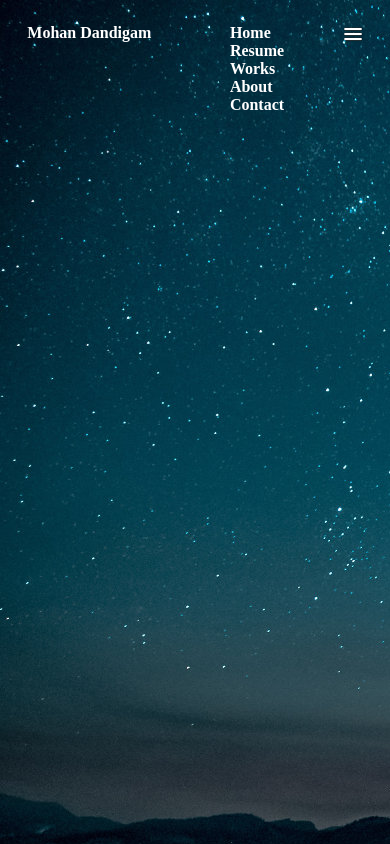
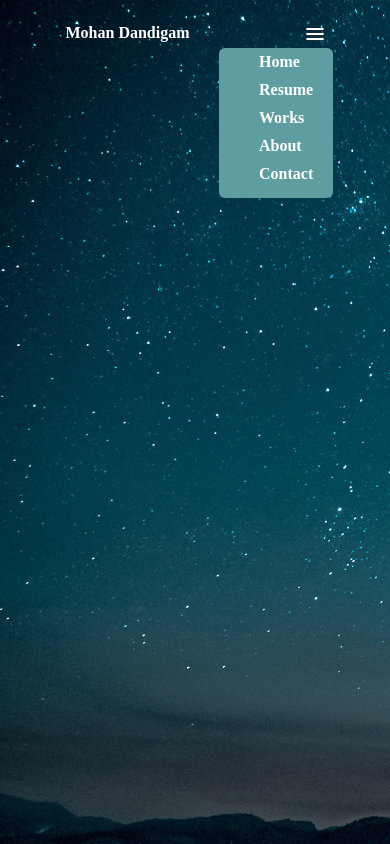
Before and after one commit to mohandand/myportfolio, a React (Create React App) app: page / in a window 390 px wide. Both pictures are taken after a click on the picture 314 px from the left and 34 px from the top of the page. Built offline with nearby package versions, Linux system fonts and the light colour scheme.

Commit message:
updated code

```diff
--- a/public/App.css
+++ b/public/App.css
@@ -50,21 +50,30 @@ li{
         display: flex;
         flex-direction: row;
         justify-content: space-around;
+        position: relative;
     }
     .myname{
        color:white;
        font-weight: bold;
        margin-top: 16px;
     }
-    .menu{
+    .mob-menu{
         list-style-type: none;
         color:white;
         font-weight: bold;
         display: flex;
         flex-direction: column;
+        min-width: 50px;
+        height: 150px;
+        background-color: cadetblue;
+        position: absolute;
+        left:260px;
+        top: 24px;
+        border-radius: 6px
     }
     li{
         margin-right:20px;
+        padding:5px 0px;
     }
     .menuitem:hover{
         color:#c5cae9;
@@ -77,5 +86,56 @@ li{
         width:20px;
         display: block;
     }
+    .head{
+        position:relative
+    }
+}
+@media (max-width: 450px) {
+    .mob-menu{
+        list-style-type: none;
+        color:white;
+        font-weight: bold;
+        display: flex;
+        flex-direction: column;
+        min-width: 50px;
+        height: 150px;
+        background-color: cadetblue;
+        position: absolute;
+        left:230px;
+        top: 24px;
+        border-radius: 6px
+    }
+}
+@media (max-width: 400px) {
+    .mob-menu{
+        list-style-type: none;
+        color:white;
+        font-weight: bold;
+        display: flex;
+        flex-direction: column;
+        min-width: 50px;
+        height: 150px;
+        background-color: cadetblue;
+        position: absolute;
+        left:211px;
+        top: 24px;
+        border-radius: 6px
+    }
+}
 
+@media (max-width: 350px) {
+    .mob-menu{
+        list-style-type: none;
+        color:white;
+        font-weight: bold;
+        display: flex;
+        flex-direction: column;
+        min-width: 50px;
+        height: 150px;
+        background-color: cadetblue;
+        position: absolute;
+        left:167px;
+        top: 24px;
+        border-radius: 6px
+    }
 }
--- a/src/components/Header.js
+++ b/src/components/Header.js
@@ -24,9 +24,10 @@ const Header = () => {
       }, [])
 
     return(
+    <div className="head">
         <div className="headercontainer">
             <div className="myname">Mohan Dandigam</div>
-            {(toggleMenu || screenWidth > 500) && <ul className="menu">
+            {(screenWidth > 500) && <ul className="menu">
                 <li className="menuitem">Home</li>
                 <li className="menuitem">Resume</li>
                 <li className="menuitem">Works</li>
@@ -35,6 +36,17 @@ const Header = () => {
             </ul>}
             <img className="mobile-menu" onClick={toggleNav}src="images/menu.JPG" alt="Open Navigation"/>
         </div>
+        <div>
+            {toggleMenu && <ul className="mob-menu">
+                <li className="menuitem">Home</li>
+                <li className="menuitem">Resume</li>
+                <li className="menuitem">Works</li>
+                <li className="menuitem">About</li>
+                <li className="menuitem">Contact</li>
+            </ul>
+            }
+        </div>
+    </div>
     )
 }
 export default Header
```
